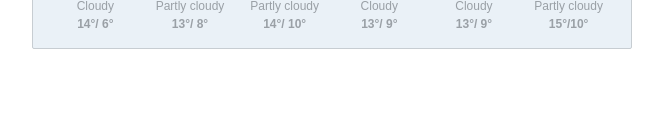
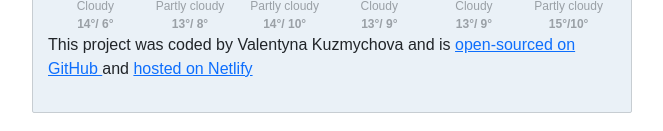
Before and after one commit to UkrValentyna/MyWeather-App, a plain HTML site: page index.html in a window 1280 px wide. Shown: the part 599-730 px from the top of the page, without its empty margins (308-971 px from the left). Drawn offline with nearby package versions, Linux system fonts and the light colour scheme; no server answers.

Commit message:
Added p into HTML

```diff
--- a/index.html
+++ b/index.html
@@ -112,6 +112,7 @@
    </div>
       </div>
     </div>
+    <p>This project was coded by Valentyna Kuzmychova and is <a href="https://github.com/UkrValentyna/MyWeather-App">open-sourced on GitHub </a> and <a href="https://app.netlify.com">hosted on Netlify</a></p>
     <script src="index.js"></script>
   </body>
 </html>
```
